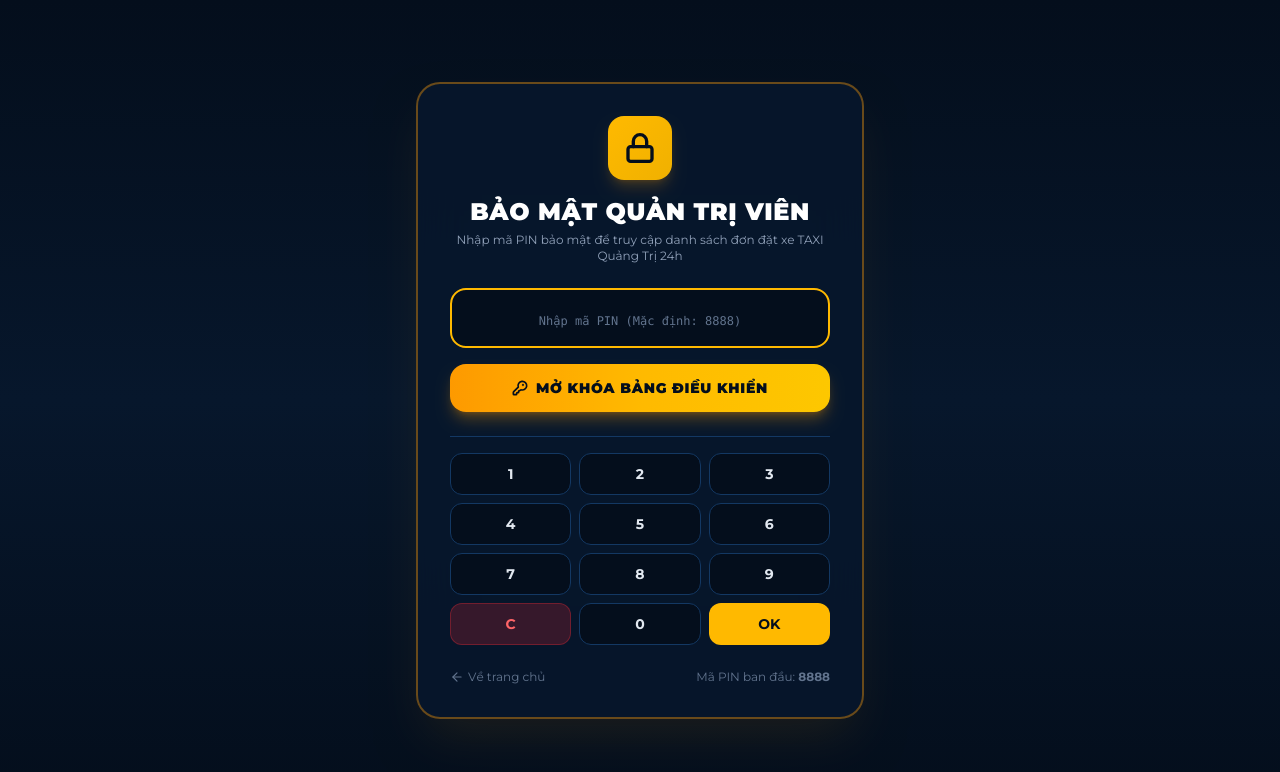
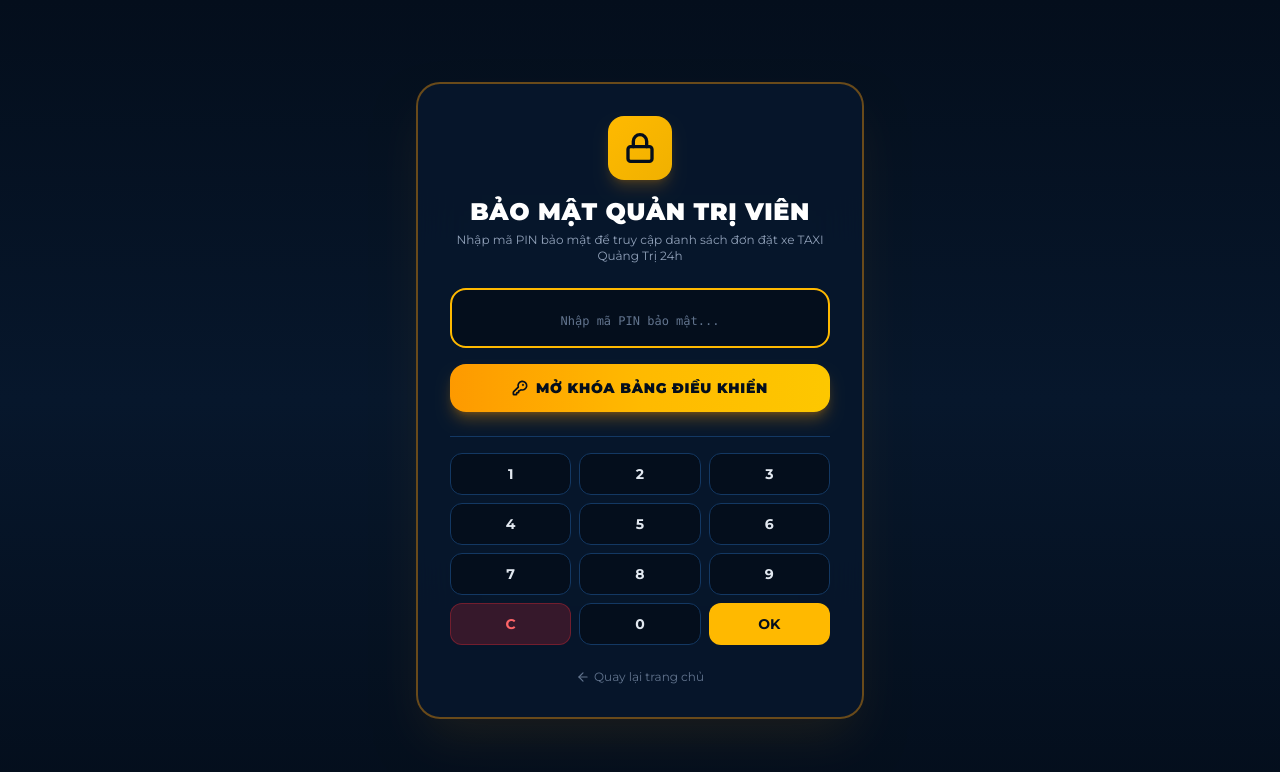
Before and after one commit to phuongdong150398-sys/Taxi-qua-ng-Tri-, a Next.js app: page /admin in a window 1280 px wide. Shown: the top 772 px of the page. Built offline with nearby package versions, Linux system fonts and the light colour scheme.

Commit message:
fix(security): remove visible default PIN hints from admin lock screen

```diff
--- a/src/app/admin/page.tsx
+++ b/src/app/admin/page.tsx
@@ -244,7 +244,7 @@ export default function AdminPage() {
                 pattern="[0-9]*"
                 maxLength={6}
                 autoFocus
-                placeholder="Nhập mã PIN (Mặc định: 8888)"
+                placeholder="Nhập mã PIN bảo mật..."
                 value={pinInput}
                 onChange={(e) => setPinInput(e.target.value)}
                 className="w-full bg-[#040E1C] border-2 border-[#133863] focus:border-amber-400 rounded-2xl py-3.5 px-4 text-center text-xl font-mono tracking-widest text-white placeholder:text-xs placeholder:tracking-normal placeholder:text-slate-500 focus:outline-none"
@@ -297,11 +297,10 @@ export default function AdminPage() {
             ))}
           </div>
 
-          <div className="mt-6 flex items-center justify-between text-xs text-slate-500">
+          <div className="mt-6 flex items-center justify-center text-xs text-slate-500">
             <Link href="/" className="hover:text-amber-400 flex items-center gap-1">
-              <ArrowLeft className="w-3.5 h-3.5" /> Về trang chủ
+              <ArrowLeft className="w-3.5 h-3.5" /> Quay lại trang chủ
             </Link>
-            <span>Mã PIN ban đầu: <b>8888</b></span>
           </div>
         </div>
       </div>
```
